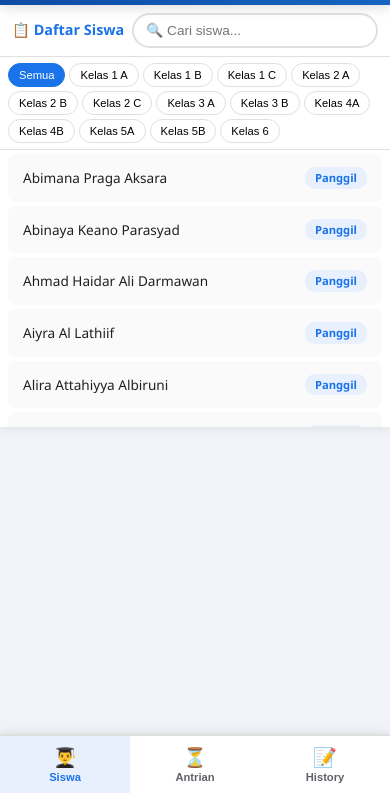
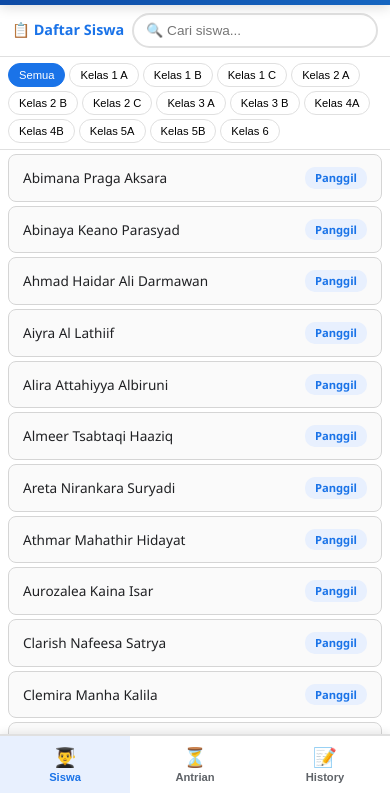
Before and after one commit to gitjoehunzz-pixel/pemanggilansiswasimple, a website: page index.html in a window 390 px wide. Shown: the part 51-844 px from the top of the page. Drawn offline with Linux system fonts and the light colour scheme; no server answers.

Commit message:
📱 Fix mobile layout: full-height student list + visible card borders

```diff
--- a/index.html
+++ b/index.html
@@ -159,7 +159,7 @@ body {
   padding: 8px 12px;
   background: #fafafa;
   border-radius: var(--radius-sm);
-  border: 1px solid transparent;
+  border: 1px solid #e0e0e0;
   cursor: pointer;
   transition: all .15s;
   gap: 8px;
@@ -420,8 +420,8 @@ body {
 ::-webkit-scrollbar { width: 5px; }
 ::-webkit-scrollbar-track { background: transparent; }
 ::-webkit-scrollbar-thumb { background: #ccc; border-radius: 10px; }
-/* Responsive */
-@media (max-width: 900px) {
+/* Responsive: narrow desktop */
+@media (max-width: 900px) and (min-width: 769px) {
   .main-container {
     grid-template-columns: 1fr;
     grid-template-rows: auto;
@@ -462,17 +462,27 @@ body {
 
 /* ==================== RESPONSIVE: MOBILE ==================== */
 @media (max-width: 768px) {
-  .main-container {
+  body {
+    height: 100dvh;
     display: flex;
     flex-direction: column;
-    height: calc(100vh - 130px);
+    overflow: hidden;
+  }
+  .header { flex-shrink: 0; }
+  .main-container {
+    flex: 1;
+    display: flex;
+    flex-direction: column;
     gap: 0;
     padding: 0;
+    overflow: hidden;
+    min-height: 0;
   }
   .student-panel {
     flex: 1;
     border-radius: 0;
     display: none;
+    min-height: 0;
   }
   .student-panel.active { display: flex; }
   .right-panel {
@@ -480,6 +490,7 @@ body {
     flex: 1;
     overflow-y: auto;
     padding: 8px;
+    min-height: 0;
   }
   .right-panel.active { display: flex; }
   .queue-panel { max-height: none; flex: 1; border-radius: var(--radius); }
@@ -489,10 +500,13 @@ body {
     grid-template-columns: 1fr;
     gap: 4px;
     padding: 4px 8px;
+    flex: 1;
+    overflow-y: auto;
   }
   .student-card {
     padding: 12px 14px;
     border-radius: 8px;
+    border-color: #d5d5d5;
   }
   .student-card .name {
     font-size: .85rem;
@@ -516,14 +530,12 @@ body {
   /* Mobile bottom nav */
   .mobile-nav {
     display: flex;
-    position: fixed;
-    bottom: 0;
-    left: 0;
-    right: 0;
+    flex-shrink: 0;
     background: #fff;
     border-top: 2px solid var(--border);
     z-index: 200;
     box-shadow: 0 -2px 8px rgba(0,0,0,.08);
+    position: relative;
   }
   .mobile-nav-btn {
     flex: 1;
```
Also changed, not shown: 1 other file.
